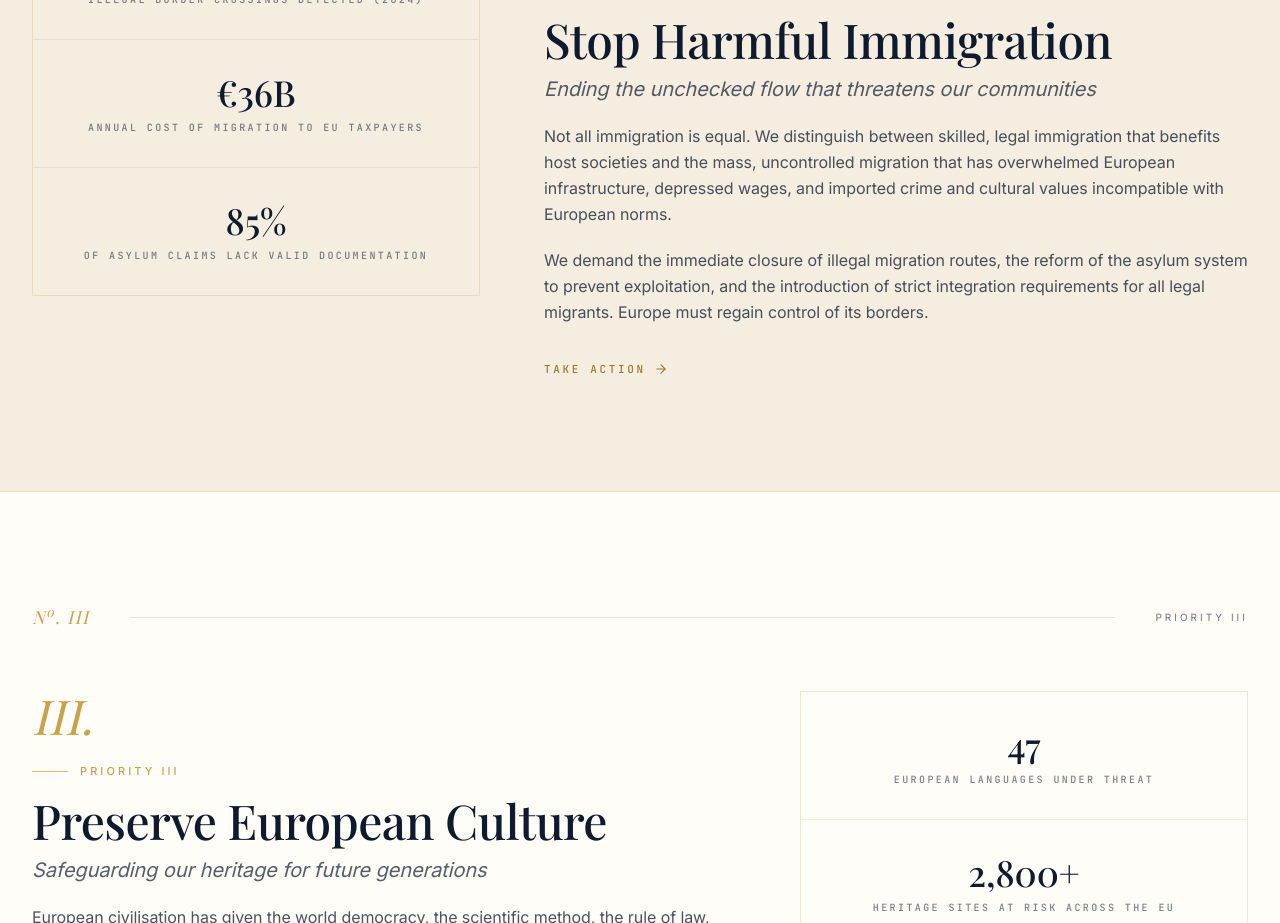
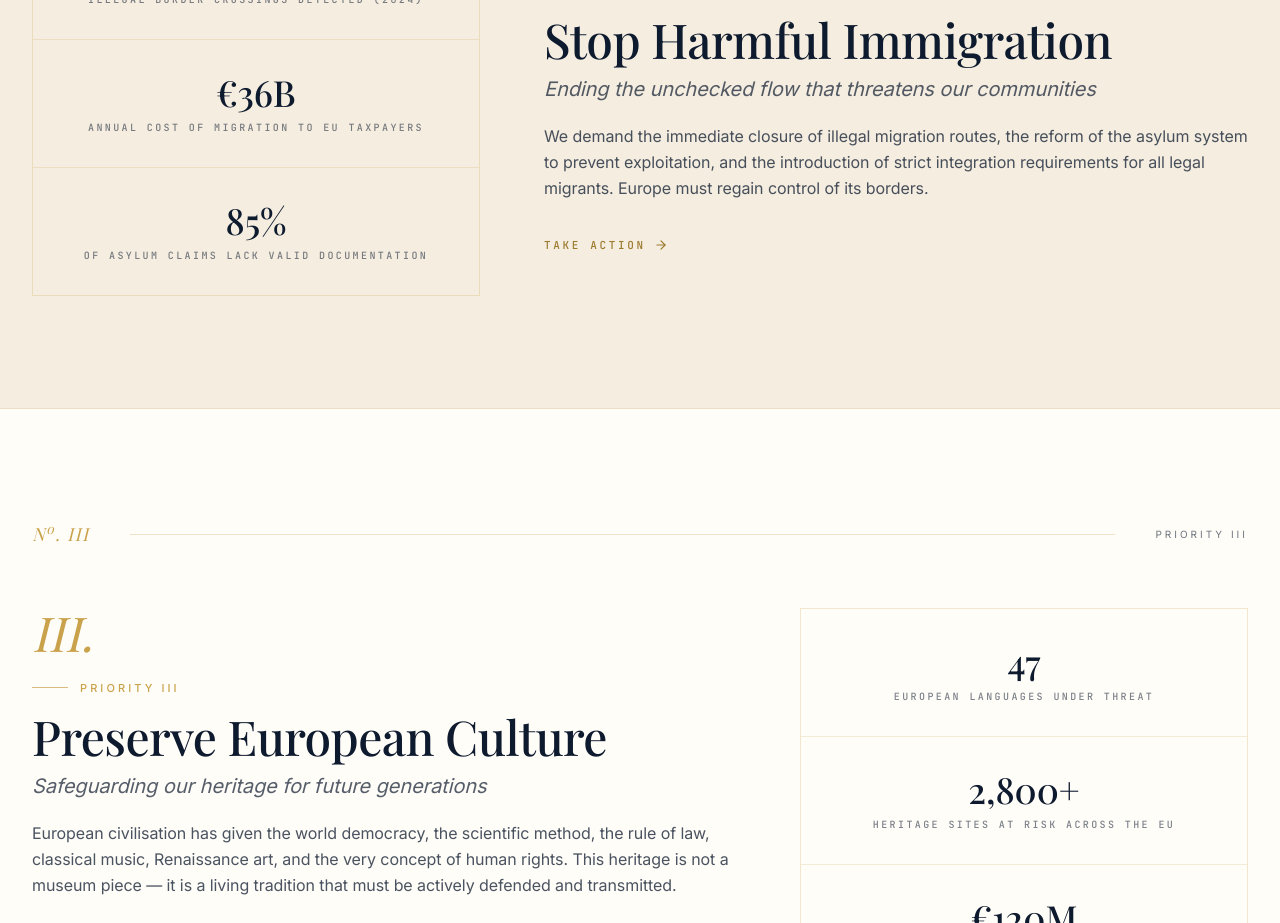
Before and after one commit to horatio8/CodeVictorian, a Next.js app: page /issues in a window 1280 px wide. Shown: the part 1600-2523 px from the top of the page. Built offline with nearby package versions, Linux system fonts and the light colour scheme; a web font is replaced by a local one.

Commit message:
Issues: drop "Not all immigration is equal" paragraph
Per Apr 28 client request — trims the immigration section to a
single paragraph leading with the demands.

https://claude.ai/code/session_01P1cDtTELgnEY6WAookWEFH

```diff
--- a/app/issues/page.tsx
+++ b/app/issues/page.tsx
@@ -26,7 +26,6 @@ const issues = [
     title: "Stop Harmful Immigration",
     subtitle: "Ending the unchecked flow that threatens our communities",
     paragraphs: [
-      "Not all immigration is equal. We distinguish between skilled, legal immigration that benefits host societies and the mass, uncontrolled migration that has overwhelmed European infrastructure, depressed wages, and imported crime and cultural values incompatible with European norms.",
       "We demand the immediate closure of illegal migration routes, the reform of the asylum system to prevent exploitation, and the introduction of strict integration requirements for all legal migrants. Europe must regain control of its borders.",
     ],
     stats: [
```
